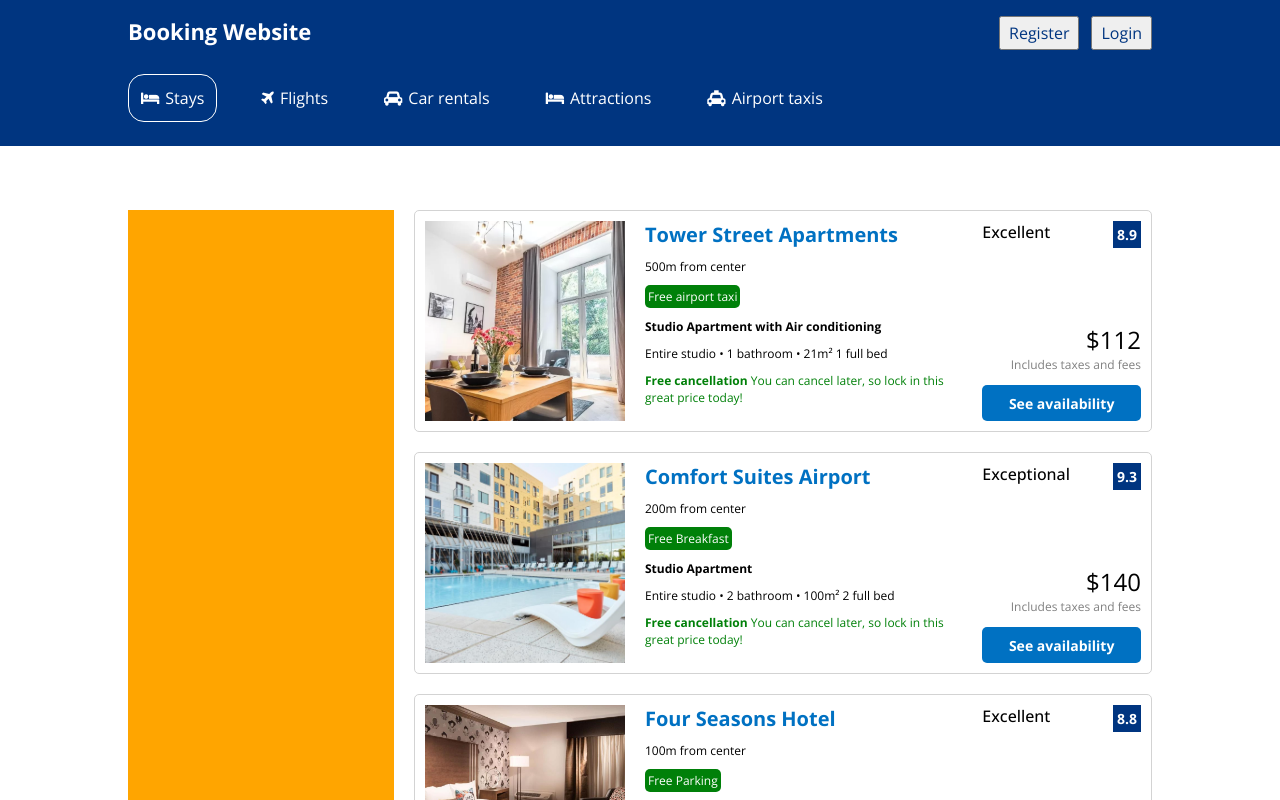
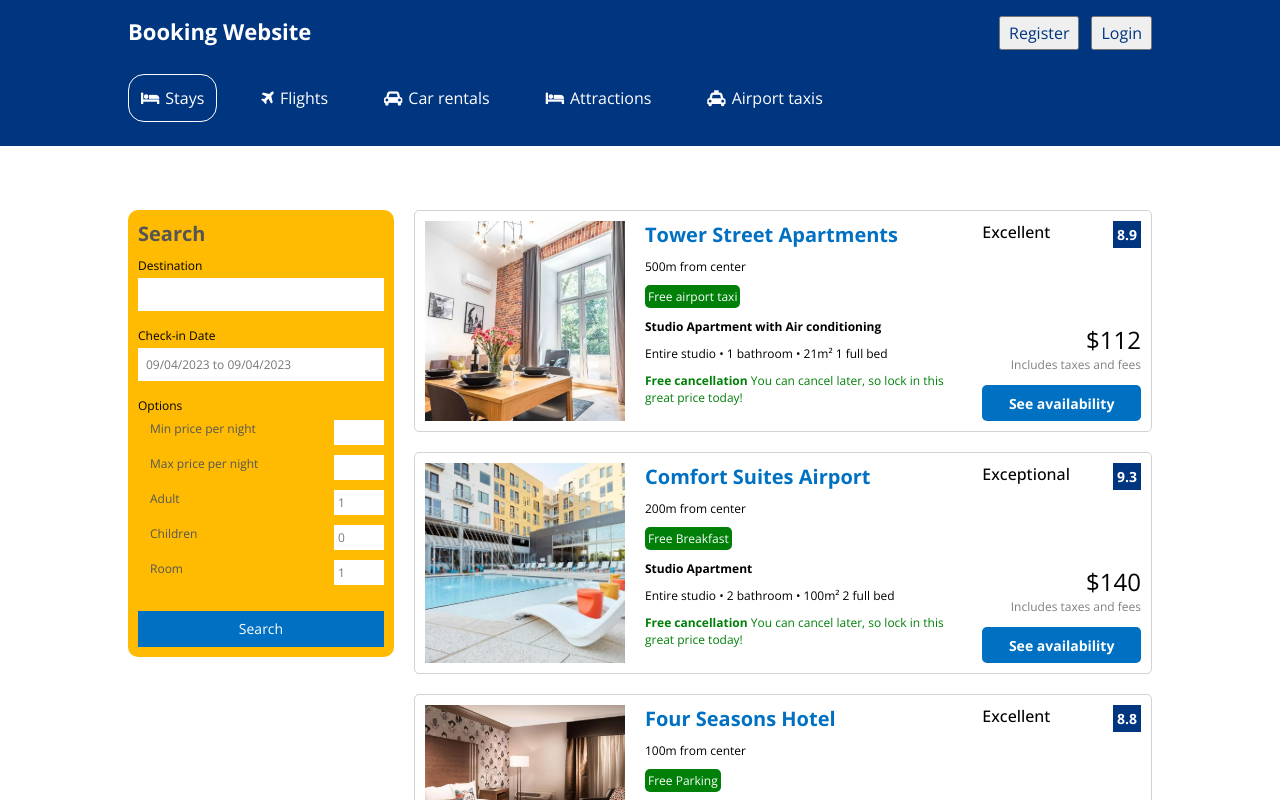
Before and after one commit to hp-nguyen/fx-rjs-asm-1, a React (Create React App) app: page /search in a window 1280 px wide. Shown: the top 800 px of the page. Built offline with nearby package versions, Linux system fonts and the light colour scheme.

Commit message:
Search Popup Component

```diff
--- a/src/components/Header/HeaderSearch/HeaderSearch.js
+++ b/src/components/Header/HeaderSearch/HeaderSearch.js
@@ -2,8 +2,8 @@
 import { DateRange } from 'react-date-range';
 import { format } from 'date-fns';
 import Button from '../../Button/Button';
-import 'react-date-range/dist/styles.css'; // main style file
-import 'react-date-range/dist/theme/default.css'; // theme css file
+import 'react-date-range/dist/styles.css'; // main style of date range
+import 'react-date-range/dist/theme/default.css'; // theme css of date range
 import './HeaderSearch.css';
 import { useNavigate } from 'react-router-dom';
 export default function HeaderSearch() {
@@ -48,6 +48,7 @@
           dayRange[0].endDate,
           'MM/dd/yyyy'
         )}`}</span>
+        {/* Render Date Modal */}
         {modalOpen && (
           <div onClick={event => event.stopPropagation()}>
             <DateRange
--- a/src/components/SearchList/SearchListItem.css
+++ b/src/components/SearchList/SearchListItem.css
@@ -44,7 +44,7 @@
   justify-content: space-between;
   flex: 1;
 }
-.rating {
+.search-item__details .rating {
   flex-direction: row-reverse;
   align-items: normal;
   justify-content: space-between;
@@ -65,7 +65,7 @@
   color: #808080;
   margin-bottom: 12px;
 }
-.btn {
+.search-item__btn {
   border-radius: 5px;
   font-size: 1.4rem;
   font-weight: bold;
--- a/src/components/SearchList/SearchListItem.js
+++ b/src/components/SearchList/SearchListItem.js
@@ -29,7 +29,7 @@
         <div className="pricing">
           <span className="price">${hotel.price}</span>
           <span className="tax-fee">Includes taxes and fees</span>
-        <Button content='See availability'/>
+        <Button className='search-item__btn' content='See availability'/>
         </div>
       </div>
     </li>
--- /dev/null
+++ b/src/components/SearchPopup/SearchPopup.css
@@ -0,0 +1,49 @@
+.search-popup {
+  background-color: #febb02;
+  border-radius: 10px;
+  padding: 10px;
+  position: sticky;
+  top: 10px;
+  align-self: flex-start;
+}
+.search-popup__title {
+  color: #555;
+  font-size: 2rem;
+  margin-bottom: 10px;
+}
+.search-popup__form {
+  display: flex;
+  flex-direction: column;
+  gap: 16px;
+  font-size: 1.2rem;
+}
+.form-group {
+  font-size: 1.2rem;
+  display: flex;
+  flex-direction: column;
+  gap: 4px;
+}
+.form-group>input {
+  border: none;
+  padding: 4px;
+}
+#destination-input, #check-in-date-input {
+  padding: 8px;
+}
+
+.options-title {
+  margin-bottom: 6px;
+}
+.options .form-group {
+  flex-direction: row;
+  justify-content: space-between;
+  color: #555;
+  margin-bottom: 10px;
+  margin-left: 12px;
+}
+.options .form-group input {
+  width: 50px;
+}
+.search-popup__btn {
+  font-size: 1.4rem;
+}
--- /dev/null
+++ b/src/components/SearchPopup/SearchPopup.js
@@ -0,0 +1,66 @@
+import { format } from 'date-fns';
+import Button from '../Button/Button';
+import './SearchPopup.css';
+export default function SearchPopup() {
+  return (
+    <div className="search-popup">
+      <h2 className="search-popup__title">Search</h2>
+      <form className="search-popup__form">
+        {/* Destination Input */}
+        <div className="form-group">
+          <label htmlFor="destination-input">Destination</label>
+          <input type="text" name="destination" id="destination-input" />
+        </div>
+        {/* Check in Date Input */}
+        <div className="form-group">
+          <label htmlFor="check-in-date-input">Check-in Date</label>
+          <input type="text" name="check-in-date" id="check-in-date-input" placeholder={`${format(new Date(), 'MM/dd/yyyy')} to ${format(
+          new Date(),
+          'MM/dd/yyyy'
+        )}`} />
+        </div>
+        {/* Options Section */}
+        <div className="options">
+          <p className="options-title">Options</p>
+          {/* Min price input */}
+          <div className="form-group">
+            <label htmlFor="min-price-input">Min price per night</label>
+            <input
+              type="number"
+              min="0"
+              name="min-price"
+              id="min-price-input"
+            />
+          </div>
+          {/* Max price input */}
+          <div className="form-group">
+            <label htmlFor="max-price-input">Max price per night</label>
+            <input
+              type="number"
+              min="0"
+              name="max-price"
+              id="max-price-input"
+            />
+          </div>
+          {/* Adult number */}
+          <div className="form-group">
+            <label htmlFor="adult-input">Adult</label>
+            <input type="number" min="0" name="adult" id="adult-input" placeholder='1' />
+          </div>
+          {/* Children number */}
+          <div className="form-group">
+            <label htmlFor="children-input">Children</label>
+            <input type="number" min="0" name="children" id="children-input" placeholder='0' />
+          </div>
+          {/* Room number */}
+          <div className="form-group">
+            <label htmlFor="room-input">Room</label>
+            <input type="number" min="0" placeholder='1' name="room" id="room-input" />
+          </div>
+        </div>
+        {/* Search Btn */}
+        <Button className="search-popup__btn" content="Search" />
+      </form>
+    </div>
+  );
+}
--- a/src/pages/search/Search.css
+++ b/src/pages/search/Search.css
@@ -2,14 +2,11 @@
   display: flex;
   gap: 20px;
   margin-top: 64px;
-  /* border: 1px solid #ee0b0b; */
 }
 
-.form {
-  /* flex: 1 0; */
-  background-color: orange;
-  width: 266px;
-}
 .search-list {
   flex: 3 1;
 }
+.search-popup {
+  flex: 1 1;
+}
--- a/src/pages/search/Search.jsx
+++ b/src/pages/search/Search.jsx
@@ -1,13 +1,14 @@
 import Footer from '../../components/Footer/Footer';
 import Navbar from '../../components/Navbar/Navbar';
 import SearchList from '../../components/SearchList/SearchList';
+import SearchPopup from '../../components/SearchPopup/SearchPopup';
 import './Search.css'
 const Search = () => {
   return (
     <>
       <Navbar />
       <div className="search-container container--mw-1024">
-        <div className="form"></div>
+        <SearchPopup/>
         <SearchList />
       </div>
       <Footer />
```
